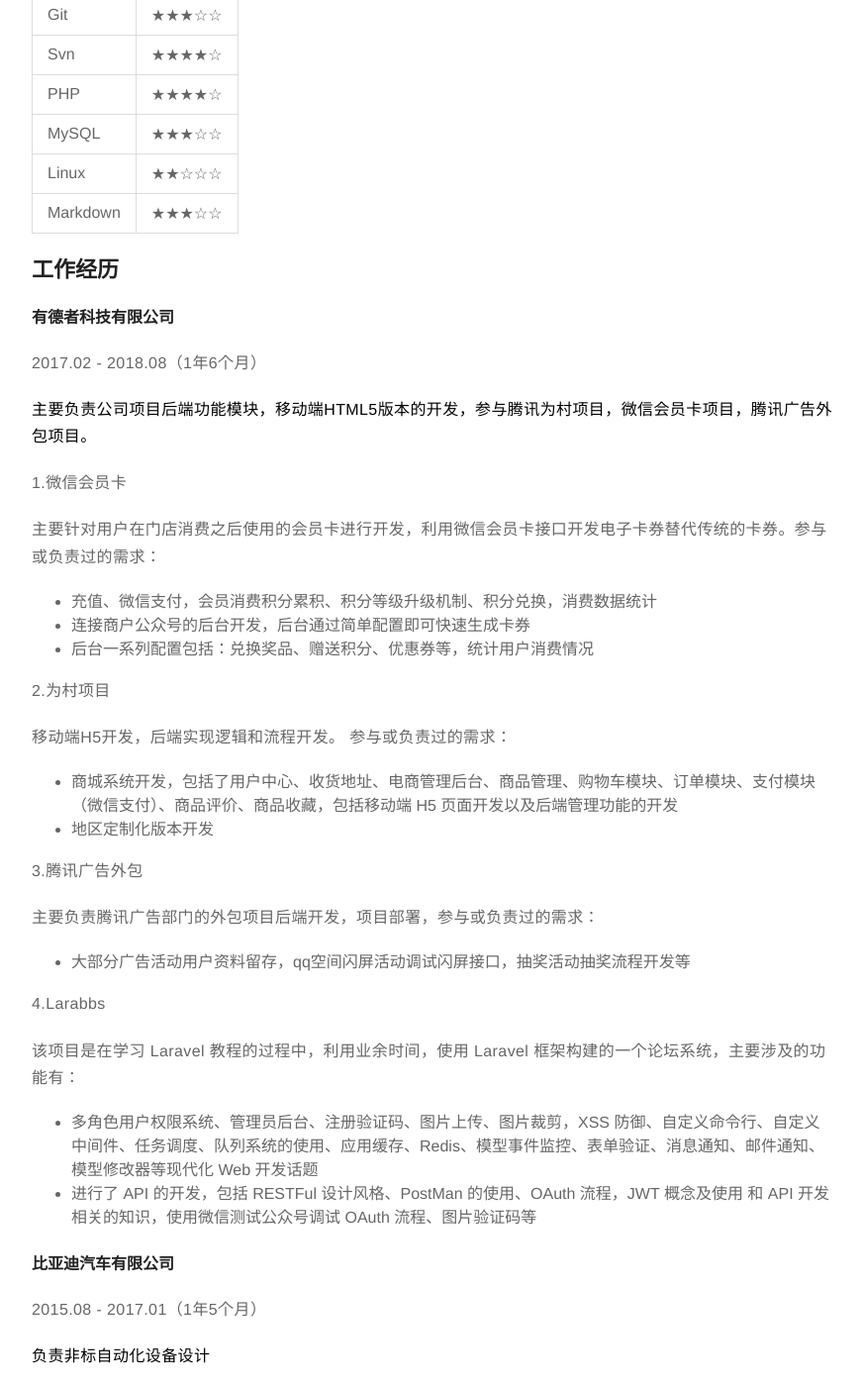
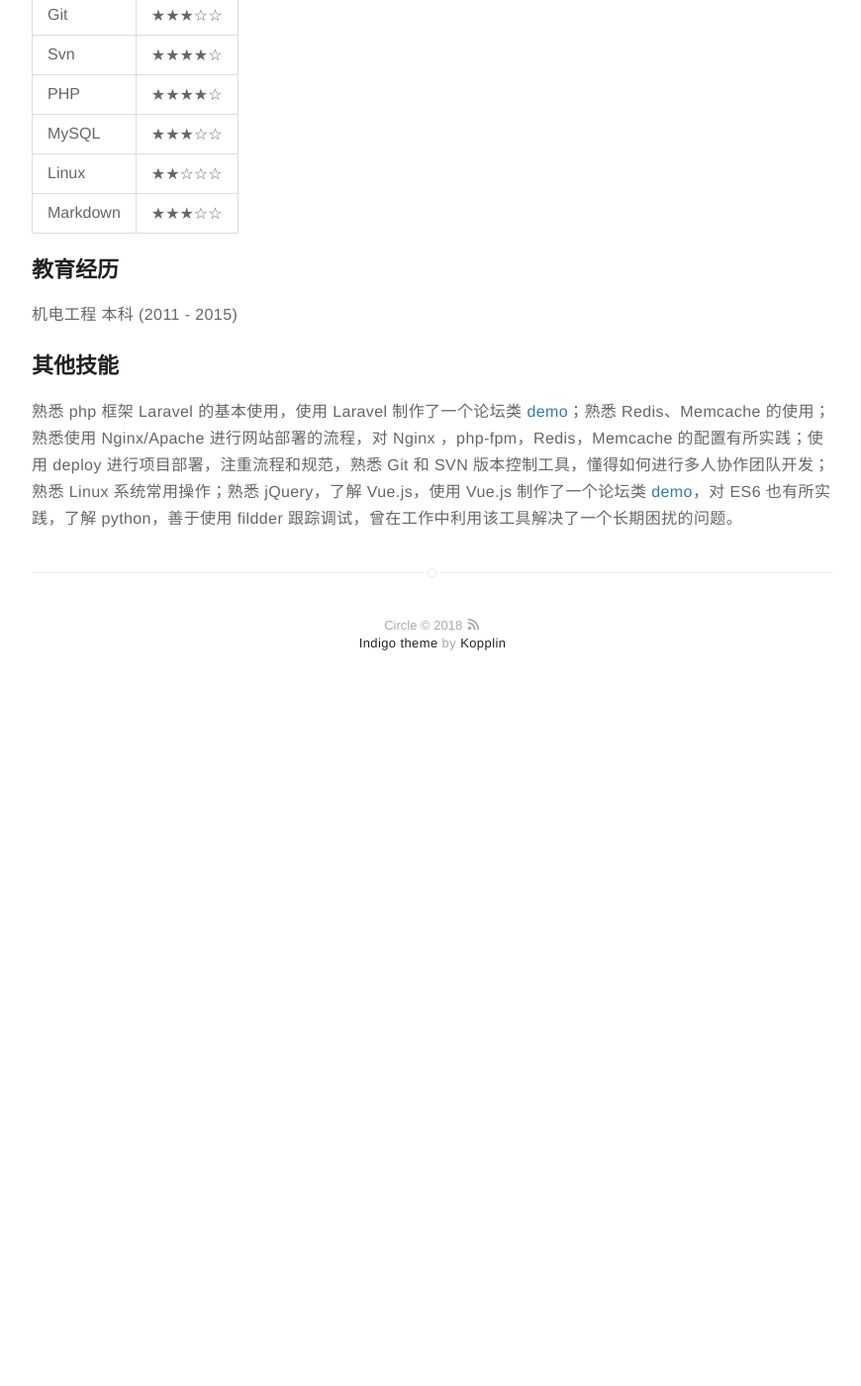
Before and after one commit to rust17/blog, a Jekyll site: the page built from about.md, in a window 1280 px wide and 1400 px high, scrolled down 1054 px. Shown: the whole window at 99% size, without its empty margins (203-1073 px from the left). Built offline with Jekyll 4.4.1, drawn with Linux system fonts in a browser that asks for light colours; after the commit the page ends 1775 px from its top, so only the background shows below that.

Commit message:
about.md remove my work experience

```diff
--- a/about.md
+++ b/about.md
@@ -42,46 +42,6 @@ web 开发者，自学入门，喜欢写代码，重视代码质量，爱好开
 | Linux | ★★☆☆☆ |
 | Markdown | ★★★☆☆ |
 
-## 工作经历
-#### 有德者科技有限公司
-2017.02 - 2018.08（1年6个月）
-
-**主要负责公司项目后端功能模块，移动端HTML5版本的开发，参与腾讯为村项目，微信会员卡项目，腾讯广告外包项目。**
-
-1.微信会员卡
-
-主要针对用户在门店消费之后使用的会员卡进行开发，利用微信会员卡接口开发电子卡券替代传统的卡券。参与或负责过的需求：
-
-* 充值、微信支付，会员消费积分累积、积分等级升级机制、积分兑换，消费数据统计
-* 连接商户公众号的后台开发，后台通过简单配置即可快速生成卡券
-* 后台一系列配置包括：兑换奖品、赠送积分、优惠券等，统计用户消费情况
-
-2.为村项目
-
-移动端H5开发，后端实现逻辑和流程开发。 参与或负责过的需求：
-
-* 商城系统开发，包括了用户中心、收货地址、电商管理后台、商品管理、购物车模块、订单模块、支付模块（微信支付）、商品评价、商品收藏，包括移动端 H5 页面开发以及后端管理功能的开发
-* 地区定制化版本开发
-
-3.腾讯广告外包
-
-主要负责腾讯广告部门的外包项目后端开发，项目部署，参与或负责过的需求：
-
-* 大部分广告活动用户资料留存，qq空间闪屏活动调试闪屏接口，抽奖活动抽奖流程开发等
-
-4.Larabbs
-
-该项目是在学习 Laravel 教程的过程中，利用业余时间，使用 Laravel 框架构建的一个论坛系统，主要涉及的功能有：
-
-* 多角色用户权限系统、管理员后台、注册验证码、图片上传、图片裁剪，XSS 防御、自定义命令行、自定义中间件、任务调度、队列系统的使用、应用缓存、Redis、模型事件监控、表单验证、消息通知、邮件通知、模型修改器等现代化 Web 开发话题
-* 进行了 API 的开发，包括 RESTFul 设计风格、PostMan 的使用、OAuth 流程，JWT 概念及使用 和 API 开发相关的知识，使用微信测试公众号调试 OAuth 流程、图片验证码等
-
-
-#### 比亚迪汽车有限公司
-2015.08 - 2017.01（1年5个月）
-
-**负责非标自动化设备设计**
-
 ## 教育经历
 
 机电工程 本科 (2011 - 2015)
```
